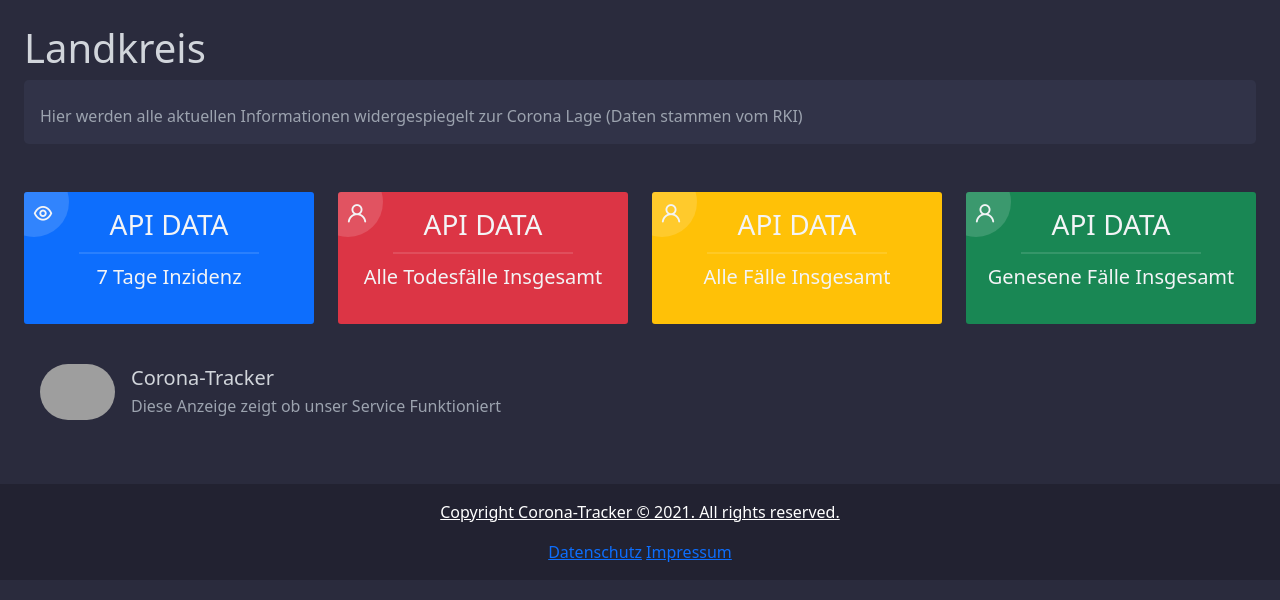
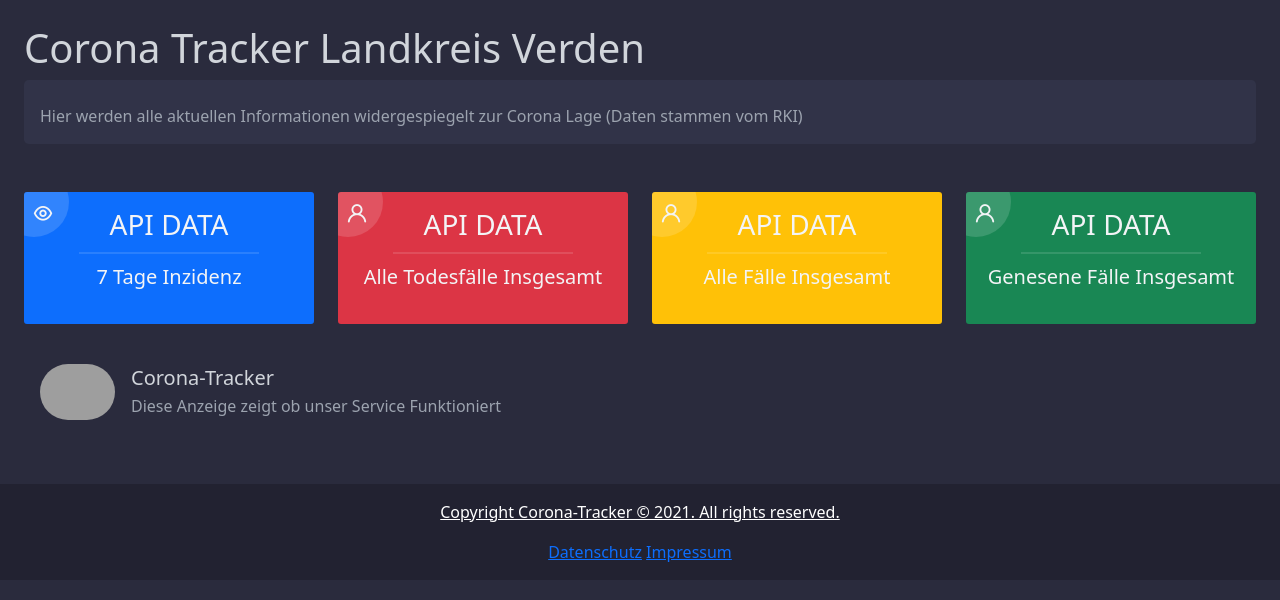
Before and after one commit to Luca-Hiller/Covid-Tracker, a plain HTML site: page index.html in a window 1280 px wide. Drawn offline with nearby package versions, Linux system fonts and the light colour scheme; no server answers; grey boxes are pictures that could not be loaded.

Commit message:
Update index.html

```diff
--- a/index.html
+++ b/index.html
@@ -23,7 +23,7 @@
 <!-- partial:index.partial.html -->
 <div class="p-4">
     <div class="welcome">
-              <h1> Landkreis </h1>
+              <h1> Corona Tracker Landkreis Verden </h1>
       <div class="content rounded-3 p-3">
         <h1 id="name" class="fs-3"></h1>
         <p class="mb-0">Hier werden alle aktuellen Informationen widergespiegelt zur Corona Lage (Daten stammen vom RKI)</p>
```
